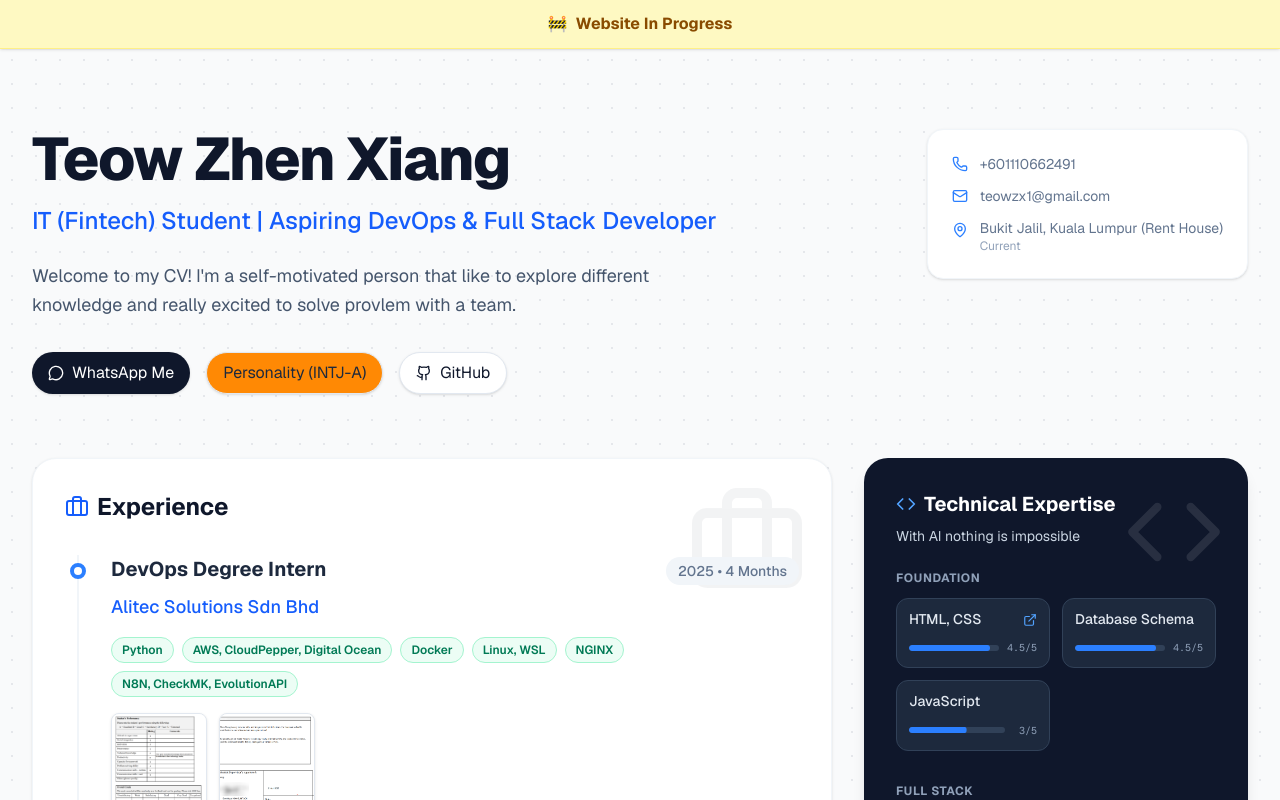
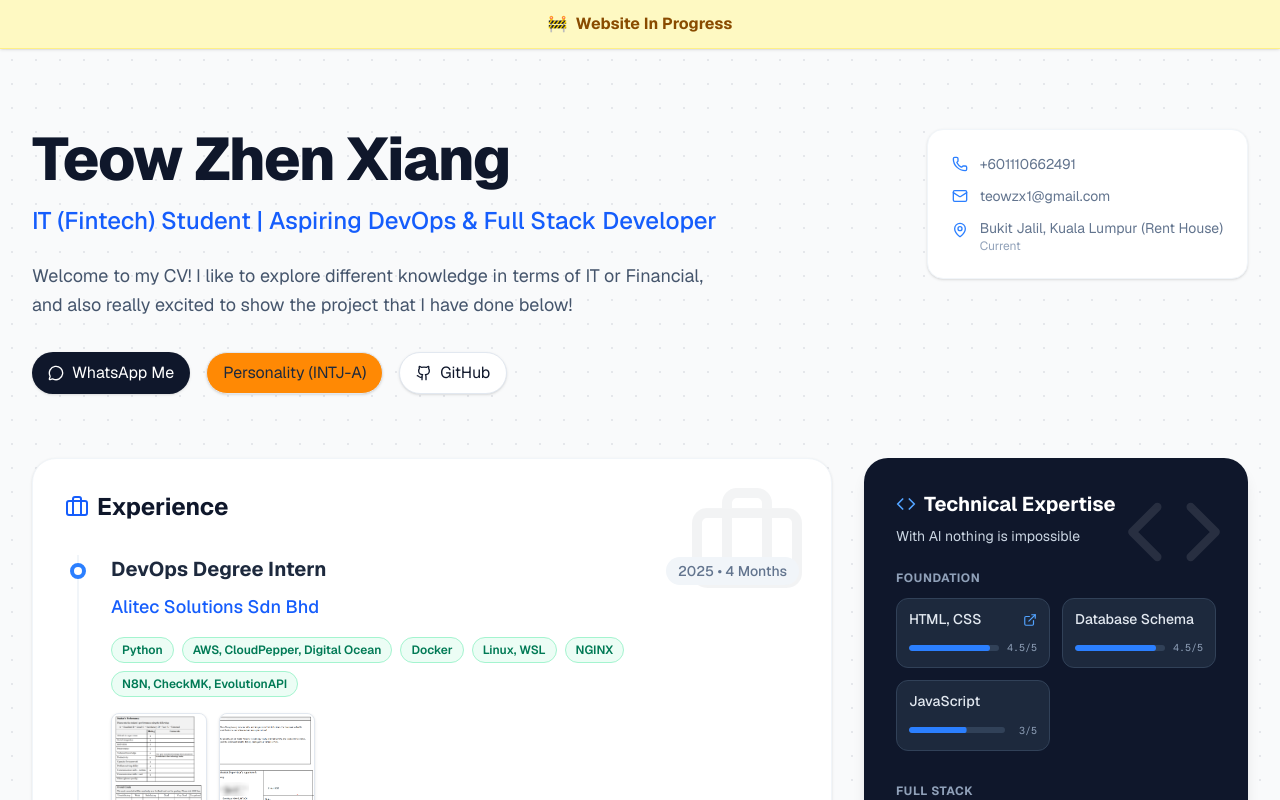
Before and after one commit to Teowwwzx/CV, a Next.js app in the folder cv-app/: page / in a window 1280 px wide. Shown: the top 800 px of the page. Built offline with nearby package versions, Linux system fonts and the light colour scheme.

Commit message:
docs(cv-data): update personal bio to reflect current interests and projects
Improve the bio description to better showcase current interests in IT/Finance and enthusiasm for completed projects.

```diff
--- a/cv-app/src/data/cv-data.ts
+++ b/cv-app/src/data/cv-data.ts
@@ -2,7 +2,7 @@ export const cvData = {
   personalInfo: {
     name: "Teow Zhen Xiang",
     role: "IT (Fintech) Student | Aspiring DevOps & Full Stack Developer",
-    bio: "Welcome to my CV! I'm a self-motivated person that like to explore different knowledge and really excited to solve provlem with a team.",
+    bio: "Welcome to my CV! I like to explore different knowledge in terms of IT or Financial, and also really excited to show the project that I have done below!",
     phone: "+601110662491",
     website: "cv.thedzx.site",
     github: "https://github.com/Teowwwzx",
```
